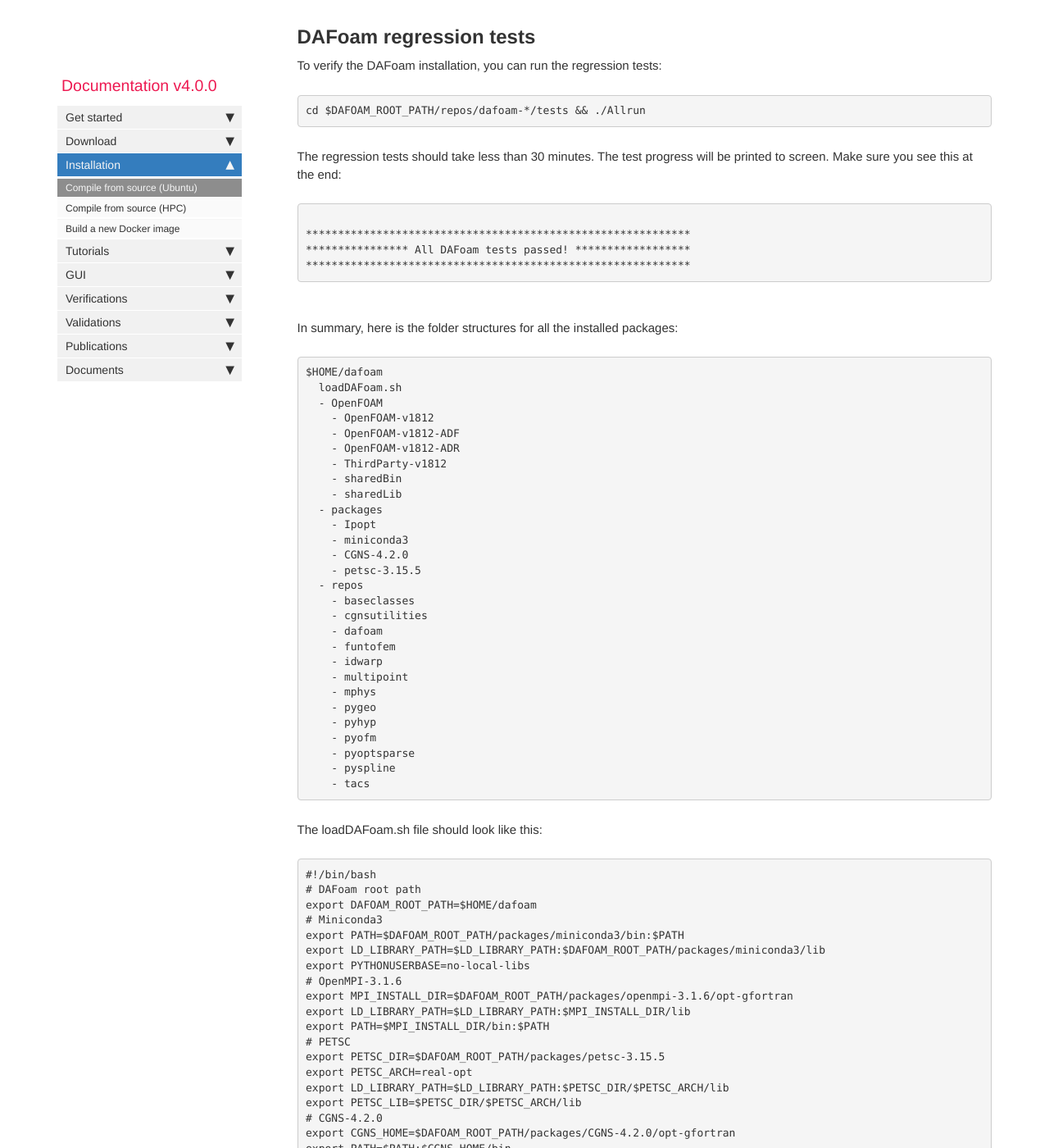
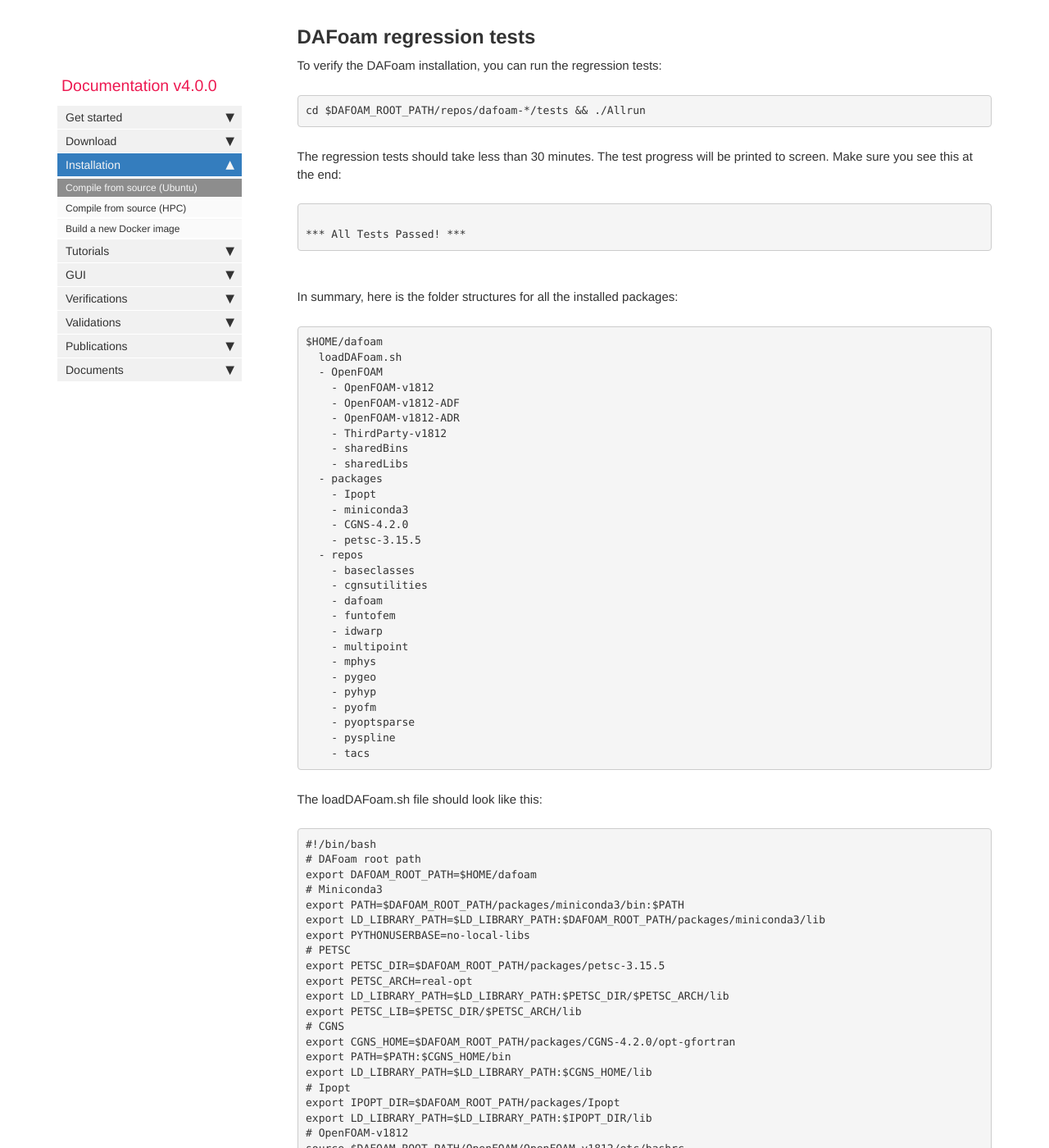
Before and after one commit to DAFoam/DAFoam.github.io, a Jekyll site: the page built from pages/mydoc/mydoc_installation_source.md, in a window 1280 px wide and 1400 px high, scrolled down 9486 px. Shown: the whole window at 82% size. Built offline with Jekyll 4.4.1, drawn with Linux system fonts in a browser that asks for light colours; comment, search, counter and statistics services are not loaded; some of the changed text lies outside the part shown.

Commit message:
content update

```diff
--- a/pages/mydoc/mydoc_installation_source.md
+++ b/pages/mydoc/mydoc_installation_source.md
@@ -91,7 +91,7 @@ mv $DAFOAM_ROOT_PATH/packages/miniconda3/compiler_compat/ld $DAFOAM_ROOT_PATH/pa
 First append relevant environmental variables by running:
 
 <pre>
-echo '# Petsc-3.15.5' >> $DAFOAM_ROOT_PATH/loadDAFoam.sh && \
+echo '# Petsc' >> $DAFOAM_ROOT_PATH/loadDAFoam.sh && \
 echo 'export PETSC_DIR=$DAFOAM_ROOT_PATH/packages/petsc-3.15.5' >> $DAFOAM_ROOT_PATH/loadDAFoam.sh && \
 echo 'export PETSC_ARCH=real-opt' >> $DAFOAM_ROOT_PATH/loadDAFoam.sh && \
 echo 'export LD_LIBRARY_PATH=$LD_LIBRARY_PATH:$PETSC_DIR/$PETSC_ARCH/lib' >> $DAFOAM_ROOT_PATH/loadDAFoam.sh && \
@@ -122,7 +122,7 @@ pip install .
 First append relevant environmental variables by running:
 
 <pre>
-echo '# CGNS-4.2.0' >> $DAFOAM_ROOT_PATH/loadDAFoam.sh && \
+echo '# CGNS' >> $DAFOAM_ROOT_PATH/loadDAFoam.sh && \
 echo 'export CGNS_HOME=$DAFOAM_ROOT_PATH/packages/CGNS-4.2.0/opt-gfortran' >> $DAFOAM_ROOT_PATH/loadDAFoam.sh && \
 echo 'export PATH=$PATH:$CGNS_HOME/bin' >> $DAFOAM_ROOT_PATH/loadDAFoam.sh && \
 echo 'export LD_LIBRARY_PATH=$LD_LIBRARY_PATH:$CGNS_HOME/lib' >> $DAFOAM_ROOT_PATH/loadDAFoam.sh && \
@@ -457,8 +455,8 @@ $HOME/dafoam
     - OpenFOAM-v1812-ADF
     - OpenFOAM-v1812-ADR
     - ThirdParty-v1812
-    - sharedBin
-    - sharedLib
+    - sharedBins
+    - sharedLibs
   - packages
     - Ipopt
     - miniconda3
@@ -490,16 +488,12 @@ export DAFOAM_ROOT_PATH=$HOME/dafoam
 export PATH=$DAFOAM_ROOT_PATH/packages/miniconda3/bin:$PATH
 export LD_LIBRARY_PATH=$LD_LIBRARY_PATH:$DAFOAM_ROOT_PATH/packages/miniconda3/lib
 export PYTHONUSERBASE=no-local-libs
-# OpenMPI-3.1.6
-export MPI_INSTALL_DIR=$DAFOAM_ROOT_PATH/packages/openmpi-3.1.6/opt-gfortran
-export LD_LIBRARY_PATH=$LD_LIBRARY_PATH:$MPI_INSTALL_DIR/lib
-export PATH=$MPI_INSTALL_DIR/bin:$PATH
 # PETSC
 export PETSC_DIR=$DAFOAM_ROOT_PATH/packages/petsc-3.15.5
 export PETSC_ARCH=real-opt
 export LD_LIBRARY_PATH=$LD_LIBRARY_PATH:$PETSC_DIR/$PETSC_ARCH/lib
 export PETSC_LIB=$PETSC_DIR/$PETSC_ARCH/lib
-# CGNS-4.2.0
+# CGNS
 export CGNS_HOME=$DAFOAM_ROOT_PATH/packages/CGNS-4.2.0/opt-gfortran
 export PATH=$PATH:$CGNS_HOME/bin
 export LD_LIBRARY_PATH=$LD_LIBRARY_PATH:$CGNS_HOME/lib
```
Also changed, not shown: other parts of pages/mydoc/mydoc_installation_source.md (+1 -3 lines).
